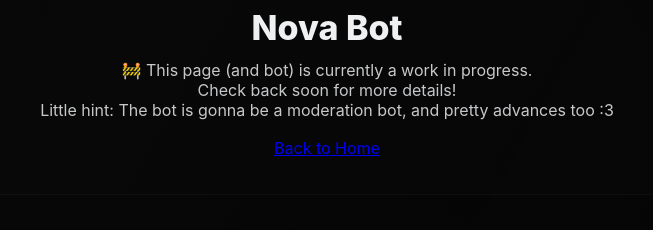
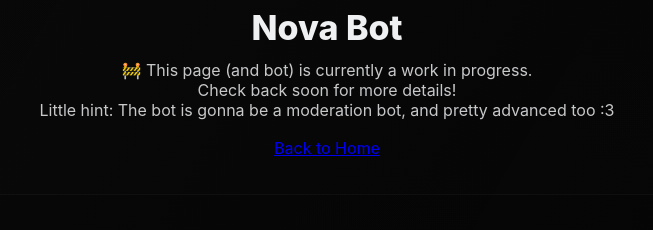
Before and after one commit to 0Chessz0/Chessz, a plain HTML site: page nova.html in a window 1280 px wide. Shown: the part 430-660 px from the top of the page, 313-966 px from the left. Drawn offline with Linux system fonts and the light colour scheme.

Commit message:
nova update spelling mistake

```diff
--- a/nova.html
+++ b/nova.html
@@ -25,7 +25,7 @@
         🚧 This page (and bot) is currently a work in progress.<br>
         Check back soon for more details!<br>
 
-        Little hint: The bot is gonna be a moderation bot, and pretty advances too :3
+        Little hint: The bot is gonna be a moderation bot, and pretty advanced too :3
       </p>
 
       <div class="project-actions">
```
